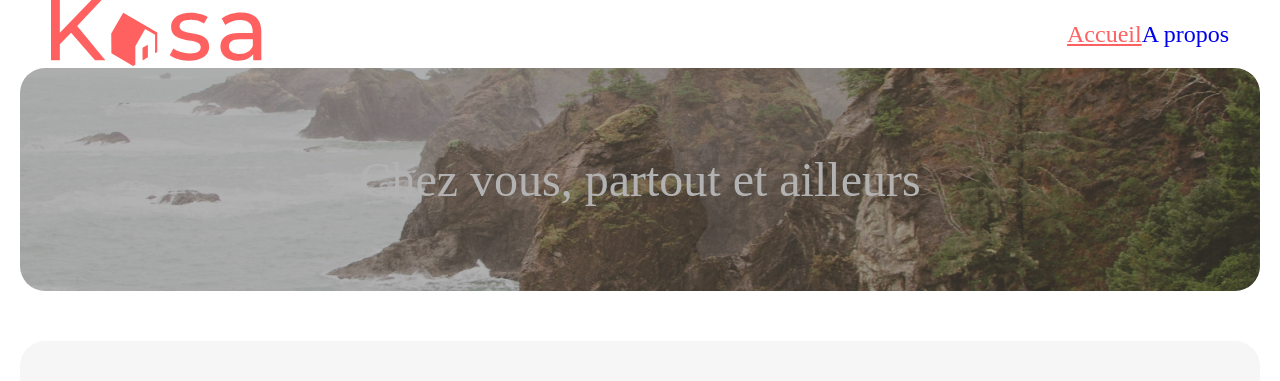
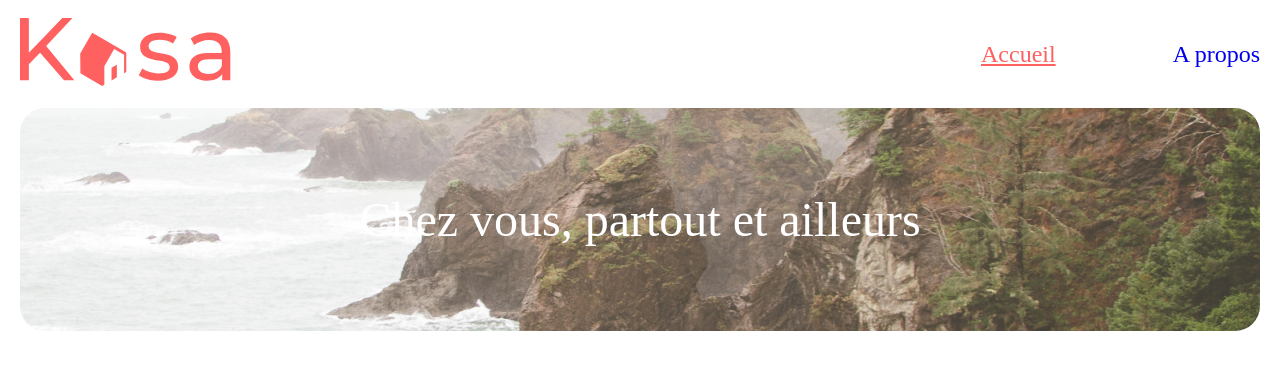
Before and after one commit to Chris92i/P7_kasa, a React (Vite) app: page / in a window 1280 px wide. Shown: the top 381 px of the page. Built offline with nearby package versions, Linux system fonts and the light colour scheme.

Commit message:
avancement sur le style et sur la page home

```diff
--- a/src/components/Banner/style.scss
+++ b/src/components/Banner/style.scss
@@ -7,7 +7,8 @@
     top: 171px;
     left: 100px;
     border-radius: 25px;
-    filter: brightness(0.7);
+    z-index: 0;
+    //filter: brightness(0.7);
     //opacity: 30%;
     //mix-blend-mode: darken;
     //background-image: url('/src/assets/homeBanner.png');
@@ -28,5 +29,11 @@
     font-weight: 500;
     font-size: 48px;
     //line-height: 68.45px;
-    color: #ffffff;
+    color: #ffffff !important;
+    z-index: 1;
 }
+
+.banner_text{
+    z-index: 2;
+    color: #ffffff !important;
+}
--- a/src/components/Header/style.scss
+++ b/src/components/Header/style.scss
@@ -3,9 +3,10 @@
     flex-direction: row;
     justify-content: space-between;
     align-items: center;
-    max-width: 95%;
+    //max-width: 98%;
+    margin-top: 20px;
+    margin-bottom: 20px;
     //margin: auto;
-    margin: 0 auto;
     width: 1240px;
     height: 68px;
     top: 40px;
--- a/src/components/Navigation/Style.scss
+++ b/src/components/Navigation/Style.scss
@@ -1,9 +1,13 @@
 .navigation{
+    display: flex;
+    justify-content: space-between;
     width: 309px;
     height: 34px;
     top: 17px;
     left: 931px;
     align-content: center;
+
+
 
     font-family: Montserrat;
     font-size: 24px;
@@ -18,6 +22,11 @@
         flex-wrap: nowrap;
         color:#FF6060 !important;
 
+
     }
 
 }
+
+.nav_Header_home{
+    margin-left: 30px;
+}
--- a/src/pages/Error/Error.jsx
+++ b/src/pages/Error/Error.jsx
@@ -1,11 +1,14 @@
 import './index.scss'
+import { Link } from 'react-router-dom'
 
 function Error(){
     return (
         <>
+            <div className='erreur_container'>
             <p className='erreur'>404</p>
             <p className='erreur_oups'>Oups! La page que vous demandez n'existe pas.</p>
-            <p className='erreur_oups_back'>Retourner sur la page d’accueil</p>
+            <Link className='erreur_oups_back' to="/">Retourner sur la page d’accueil</Link>
+            </div>
         </>
     )
 
--- a/src/pages/Error/index.scss
+++ b/src/pages/Error/index.scss
@@ -1,9 +1,34 @@
+
+.erreur_container{
+  display: flex;
+  flex-direction: column;
+  flex-shrink: 0;
+  justify-content: center;
+  align-items: center;
+  width: 1340px;
+  height: 1024px;
+  top: 2085px;
+  left: -543px;
+
+}
+
+
 .erreur {
-  font-family: Montserrat;
+  width: 597px;
+  height: 263px;
+  top: 277px;
+  left: 432px;
+
+
+
+  color: #FF6060;
+  text-align: center;
+  font-family: Montserrat bold;
   font-size: 288px;
-  line-height: 410.69px;
-  align-items: center;
-  color: #ff6060;
+  font-style: normal;
+  font-weight: 700;
+  line-height: 142.6%; /* 410.688px */
+
 
   &_oups {
     color: #ff6060;
```
